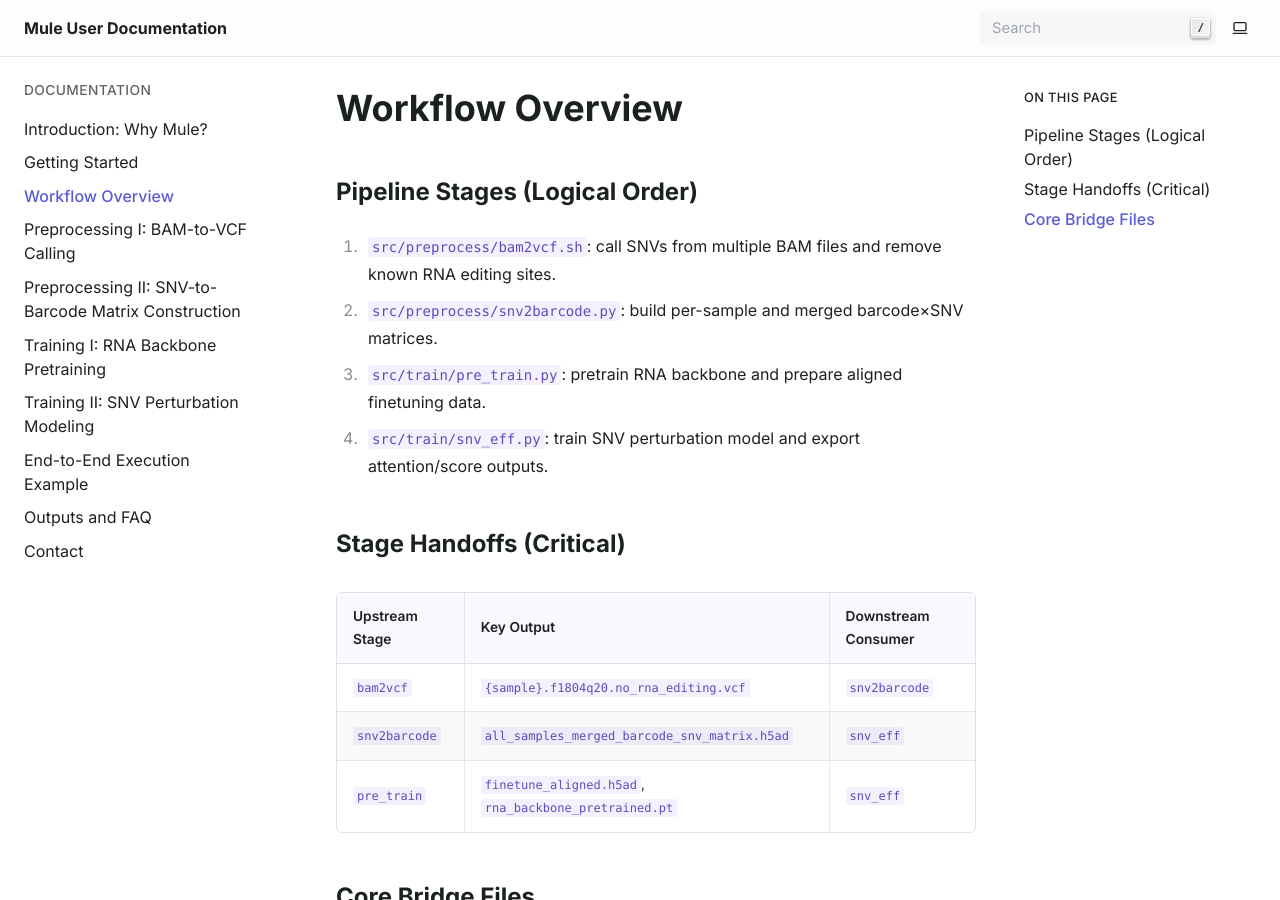
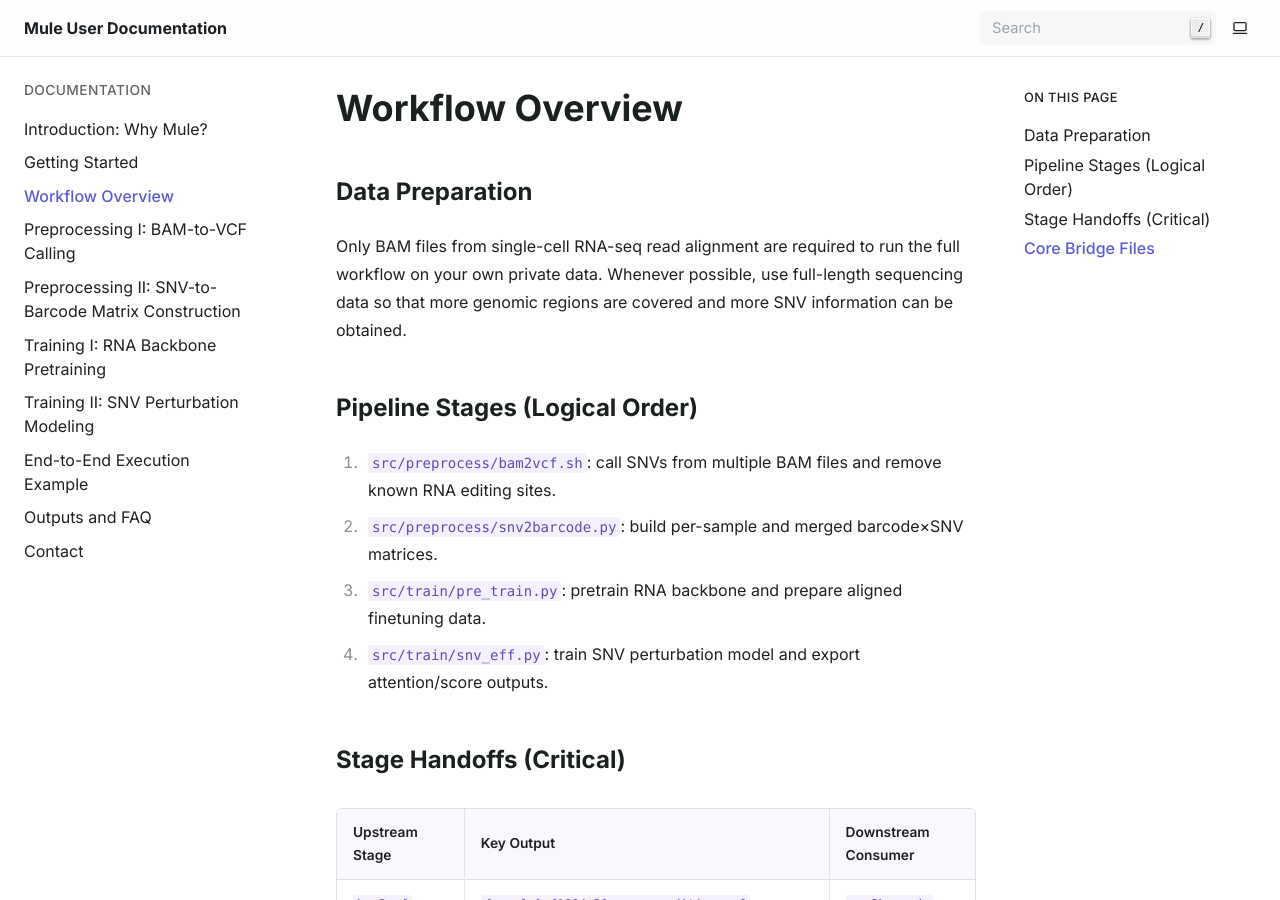
Before and after one commit to PSSUN/MuleDoc, a Sphinx documentation site: the page built from docs/workflow-overview.md, in a window 1280 px wide and 900 px high. Built offline with Sphinx 7.4.7, drawn with Linux system fonts in a browser that asks for light colours.

Commit message:
Update workflow-overview.md

```diff
--- a/docs/workflow-overview.md
+++ b/docs/workflow-overview.md
@@ -1,4 +1,8 @@
 # Workflow Overview
+
+## Data Preparation
+
+Only BAM files from single-cell RNA-seq read alignment are required to run the full workflow on your own private data. Whenever possible, use full-length sequencing data so that more genomic regions are covered and more SNV information can be obtained.
 
 ## Pipeline Stages (Logical Order)
 
```
